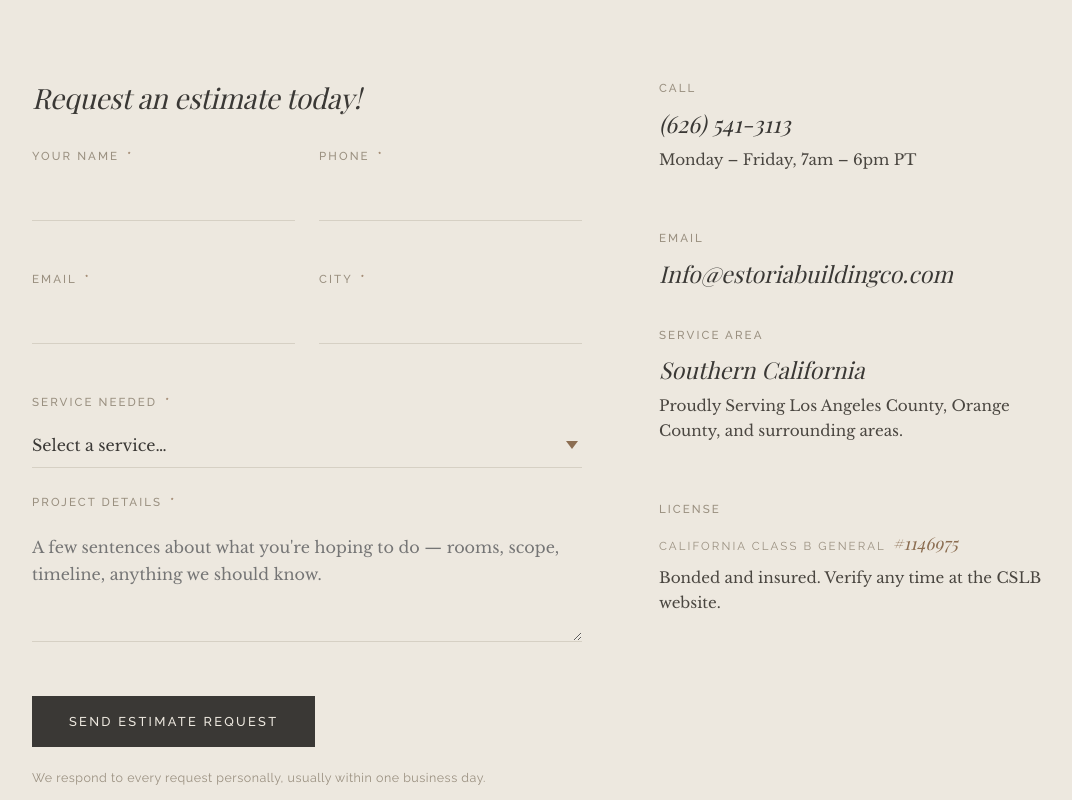
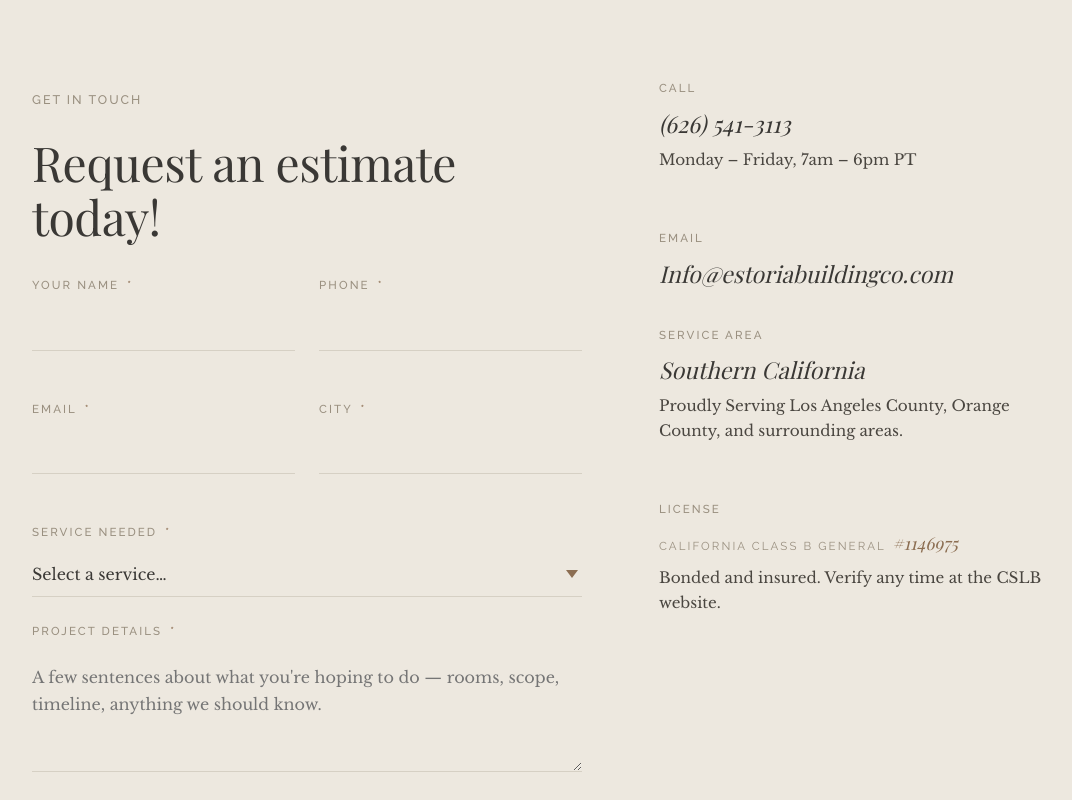
Before and after one commit to Estoria-Abraham/estoria-website, a website: page contact.html in a window 1280 px wide. Shown: the part 500-1300 px from the top of the page, without its empty margins (98-1170 px from the left). Drawn offline with nearby package versions, Linux system fonts and the light colour scheme; a web font is replaced by a local one.

Commit message:
Align contact page typography with site-wide design system

```diff
--- a/contact.html
+++ b/contact.html
@@ -88,6 +88,7 @@
 
         <div class="reveal">
           <form id="contact-form" class="contact-form" novalidate>
+            <span class="eyebrow">Get In Touch</span>
             <h3 class="form-heading">Request an estimate today!</h3>
 
             <div class="form-row">
--- a/style.css
+++ b/style.css
@@ -886,9 +886,9 @@ select.form-control {
   display: inline-block;
   font-family: var(--font-ui);
   font-size: 0.8rem;
-  letter-spacing: 0.18em;
+  letter-spacing: 0.2em;
   text-transform: uppercase;
-  font-weight: 500;
+  font-weight: 600;
   padding: 1.05rem 2.25rem;
   background: var(--charcoal);
   color: var(--cream);
@@ -923,17 +923,16 @@ select.form-control {
 }
 
 .form-note {
-  font-family: var(--font-ui);
-  font-size: 0.78rem;
-  color: var(--stone);
+  font-family: var(--font-body);
+  font-size: 0.95rem;
+  color: var(--text-body);
   margin-top: 1.25rem;
   margin-bottom: 0;
-  letter-spacing: 0.04em;
 }
 
 .form-heading {
+  font-size: clamp(2.25rem, 4.5vw, 3rem);
   margin-bottom: 2rem;
-  font-style: italic;
 }
 
 .contact-info {
```
